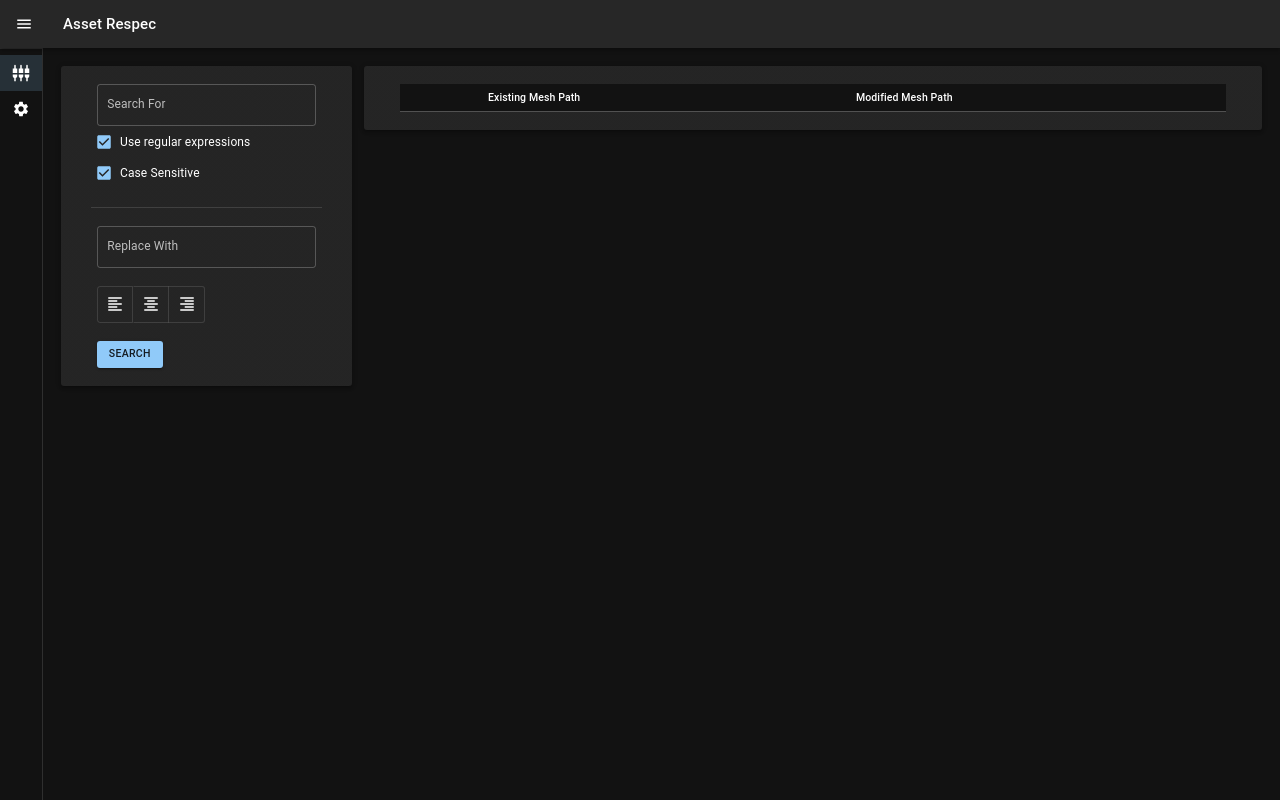
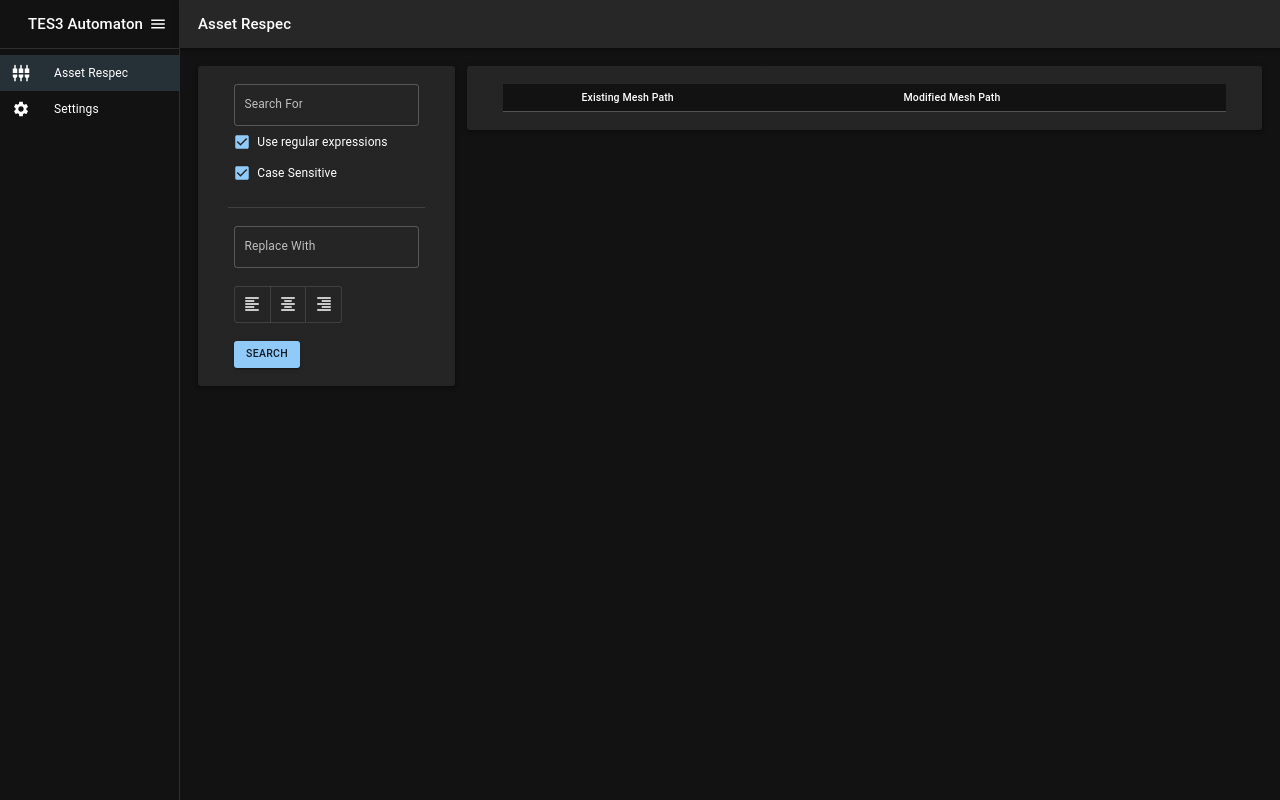
Before and after one commit to OperatorJack/tes3automaton, a React app: page / in a window 1280 px wide. Built offline with nearby package versions, Linux system fonts and the light colour scheme; the HTML template or start-up script is replaced by a standard one.

Commit message:
Make navigation bar open by default. Minor cleanups.

```diff
--- a/src/components/AppContainer.tsx
+++ b/src/components/AppContainer.tsx
@@ -1,10 +1,14 @@
 import React, { useState } from "react";
+import { useRecoilValue } from "recoil";
 
 import {
+    AppBar,
+    AppBarProps,
     Box,
     CSSObject,
     CssBaseline,
     Divider,
+    Drawer,
     IconButton,
     List,
     ListItem,
@@ -17,14 +21,9 @@ import {
     styled,
 } from "@mui/material";
 
-import MuiAppBar, { AppBarProps } from "@mui/material/AppBar";
-import MuiDrawer from "@mui/material/Drawer";
-
 import SettingsInputComponentIcon from "@mui/icons-material/SettingsInputComponent";
 import SettingsIcon from "@mui/icons-material/Settings";
 import MenuIcon from "@mui/icons-material/Menu";
-
-import { useRecoilValue } from "recoil";
 
 import RespecView from "./views/RespecView";
 import SettingsView from "./views/SettingsView";
@@ -54,7 +53,7 @@ export default function AppContainer() {
 
     const [viewIndex, setViewIndex] = useState(0);
 
-    const [open, setOpen] = React.useState(false);
+    const [open, setOpen] = React.useState(true);
 
     const onOpened = () => setOpen(true);
     const onClosed = () => setOpen(false);
@@ -62,7 +61,7 @@ export default function AppContainer() {
     return (
         <Box sx={{ display: "flex", zoom: zoom }}>
             <CssBaseline />
-            <AppBar position="fixed" open={open}>
+            <MiniAppBar position="fixed" open={open}>
                 <Toolbar>
                     <IconButton
                         color="inherit"
@@ -80,8 +79,8 @@ export default function AppContainer() {
                         {views[viewIndex].text}
                     </Typography>
                 </Toolbar>
-            </AppBar>
-            <Drawer variant="permanent" open={open}>
+            </MiniAppBar>
+            <MiniDrawer variant="permanent" open={open}>
                 <DrawerHeader>
                     <Typography variant="h6" noWrap component="div">
                         TES3 Automaton
@@ -105,7 +104,7 @@ export default function AppContainer() {
                         </ListItem>
                     ))}
                 </List>
-            </Drawer>
+            </MiniDrawer>
 
             <Box
                 component="main"
@@ -159,7 +158,7 @@ interface MiniAppBarProps extends AppBarProps {
     open?: boolean;
 }
 
-const AppBar = styled(MuiAppBar, {
+const MiniAppBar = styled(AppBar, {
     shouldForwardProp: (prop) => prop !== "open",
 })<MiniAppBarProps>(({ theme, open }) => ({
     zIndex: theme.zIndex.drawer + 1,
@@ -177,7 +176,7 @@ const AppBar = styled(MuiAppBar, {
     }),
 }));
 
-const Drawer = styled(MuiDrawer, {
+const MiniDrawer = styled(Drawer, {
     shouldForwardProp: (prop) => prop !== "open",
 })(({ theme, open }) => ({
     width: drawerWidth,
```
